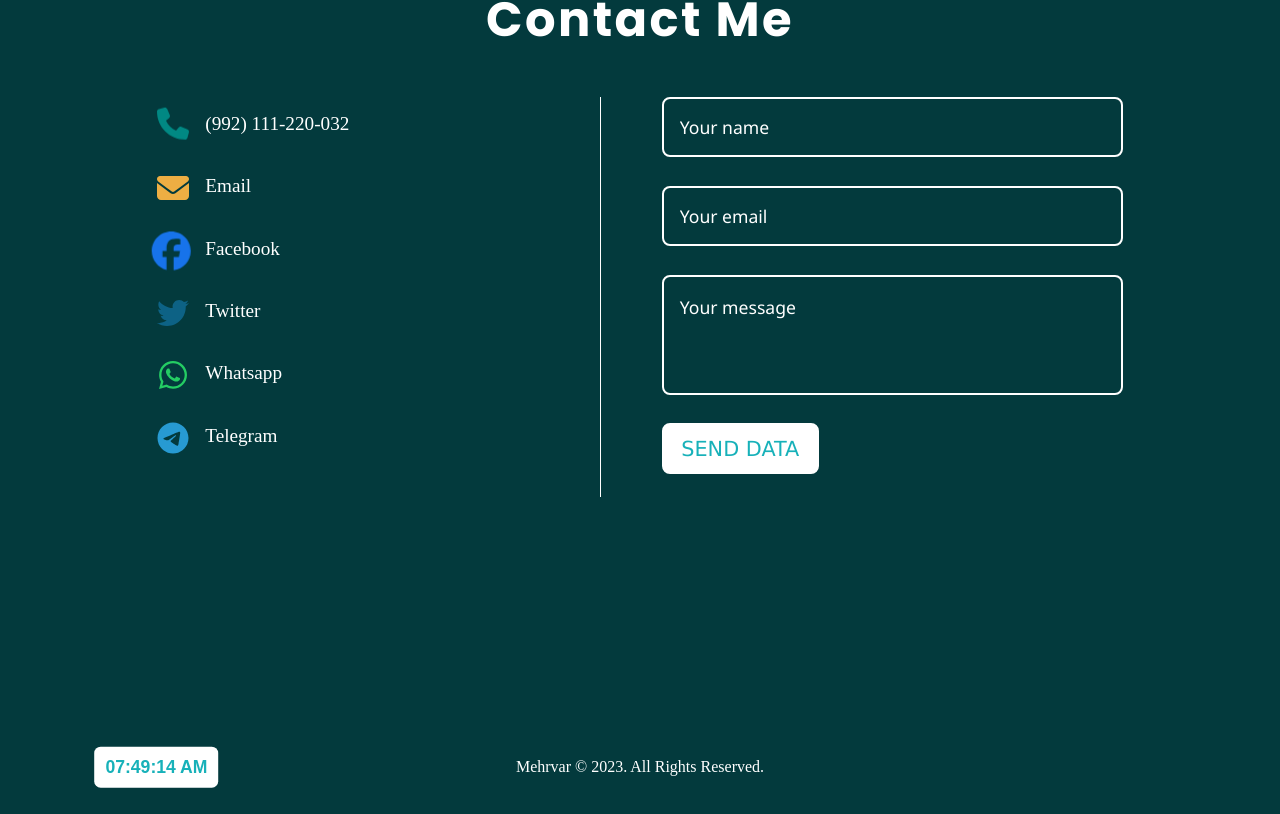
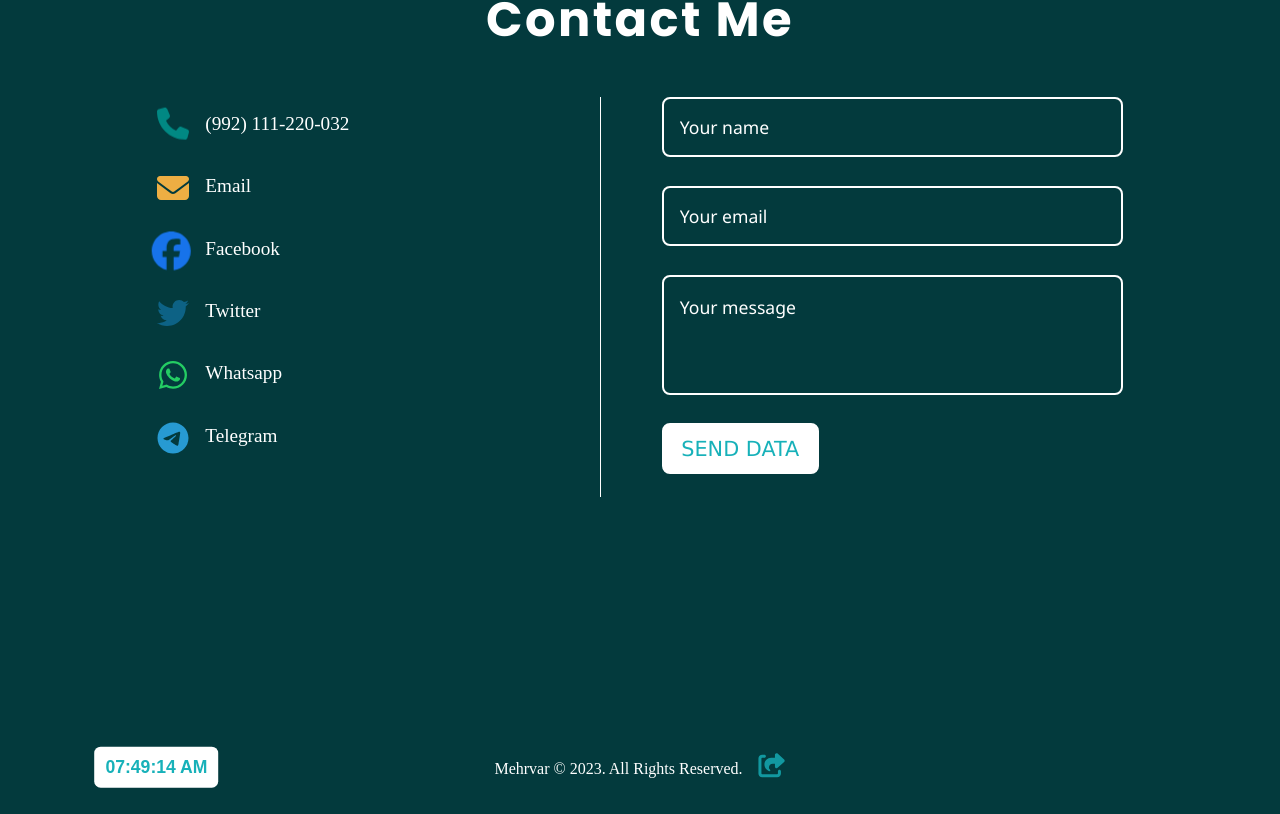
Before and after one commit to mehrvarshodiev/portfolio, a React (Vite) app: page / in a window 1280 px wide. Shown: the part 4322-5136 px from the top of the page. Built offline with nearby package versions, Linux system fonts and the light colour scheme.

Commit message:
Share Button added!

```diff
--- a/src/App.jsx
+++ b/src/App.jsx
@@ -5,7 +5,6 @@ const Preloader = lazy(() => import('./components/Preloader/Preloader'));
 
 const App = () => {
   return (
-    // <div className='container'>{loader ? <Preloader /> : <MainContent />}</div>
     <div className='container'>
       <Suspense fallback={<Preloader />}>
         <MainContent />
--- a/src/components/Contacts/Contacts.css
+++ b/src/components/Contacts/Contacts.css
@@ -218,6 +218,24 @@ input.has-error {
   font-weight: 700;
 }
 
+.footer-content .copy-right .share-btn {
+  font-size: 1.5rem;
+  cursor: pointer;
+  margin-left: 1rem;
+  color: #17b1b9;
+  opacity: 0.8;
+  transition: all 0.4s ease-in;
+}
+
+.footer-content .copy-right .share-btn:hover {
+  opacity: 1;
+  color: #fff;
+}
+.footer-content .copy-right .share-btn:active {
+  color: #1773ea;
+  transition: all 50ms ease-out;
+}
+
 @media screen and (max-width: 968px) {
   .form-content {
     width: 50%;
--- a/src/components/Contacts/Contacts.jsx
+++ b/src/components/Contacts/Contacts.jsx
@@ -8,9 +8,17 @@ import {
   faWhatsapp,
   faTelegram,
 } from '@fortawesome/free-brands-svg-icons';
-import { faEnvelope, faPhone } from '@fortawesome/free-solid-svg-icons';
+import {
+  faEnvelope,
+  faPhone,
+  faShare,
+  faShareAlt,
+  faShareAltSquare,
+  faShareFromSquare,
+} from '@fortawesome/free-solid-svg-icons';
 import 'animate.css/animate.min.css';
 import ScrollAnimation from 'react-animate-on-scroll';
+import { FaShareAlt } from 'react-icons/fa';
 
 const Contacts = () => {
   const [nameValue, setNameValue] = useState('');
@@ -111,6 +119,18 @@ const Contacts = () => {
     }
   };
 
+  const handleShare = (e) => {
+    e.preventDefault();
+    if (!navigator.share) return;
+    navigator
+      .share({
+        title: 'MEHRVAR SHODIEV',
+        text: 'Checkout my portfolio',
+        url: 'https://mehrvarshodiev.github.io/portfolio',
+      })
+      .catch((error) => console.log('Error sharing!', error));
+  };
+
   return (
     <div id='contact' className='contact-page'>
       <ScrollAnimation animateIn='animate__slideInUp'>
@@ -204,6 +224,9 @@ const Contacts = () => {
         <p className='hours'>{hours}</p>
         <p className='copy-right'>
           Mehrvar &copy; {new Date().getFullYear()}. All Rights Reserved.
+          <span className='share-btn' onClick={handleShare}>
+            <FontAwesomeIcon icon={faShareFromSquare} />
+          </span>
         </p>
       </div>
     </div>
--- a/src/components/MainContent/MainContent.jsx
+++ b/src/components/MainContent/MainContent.jsx
@@ -27,6 +27,7 @@ const MainContent = () => {
     const horizontalScrollLine = document.querySelector('.horizontal_scroll');
     horizontalScrollLine.style.width = `${scrolled}%`;
 
+    // Sticky Header Navbar
     const header = document.querySelector('.header');
     const arrowDown = document.querySelector('.arrow-down');
 
```
